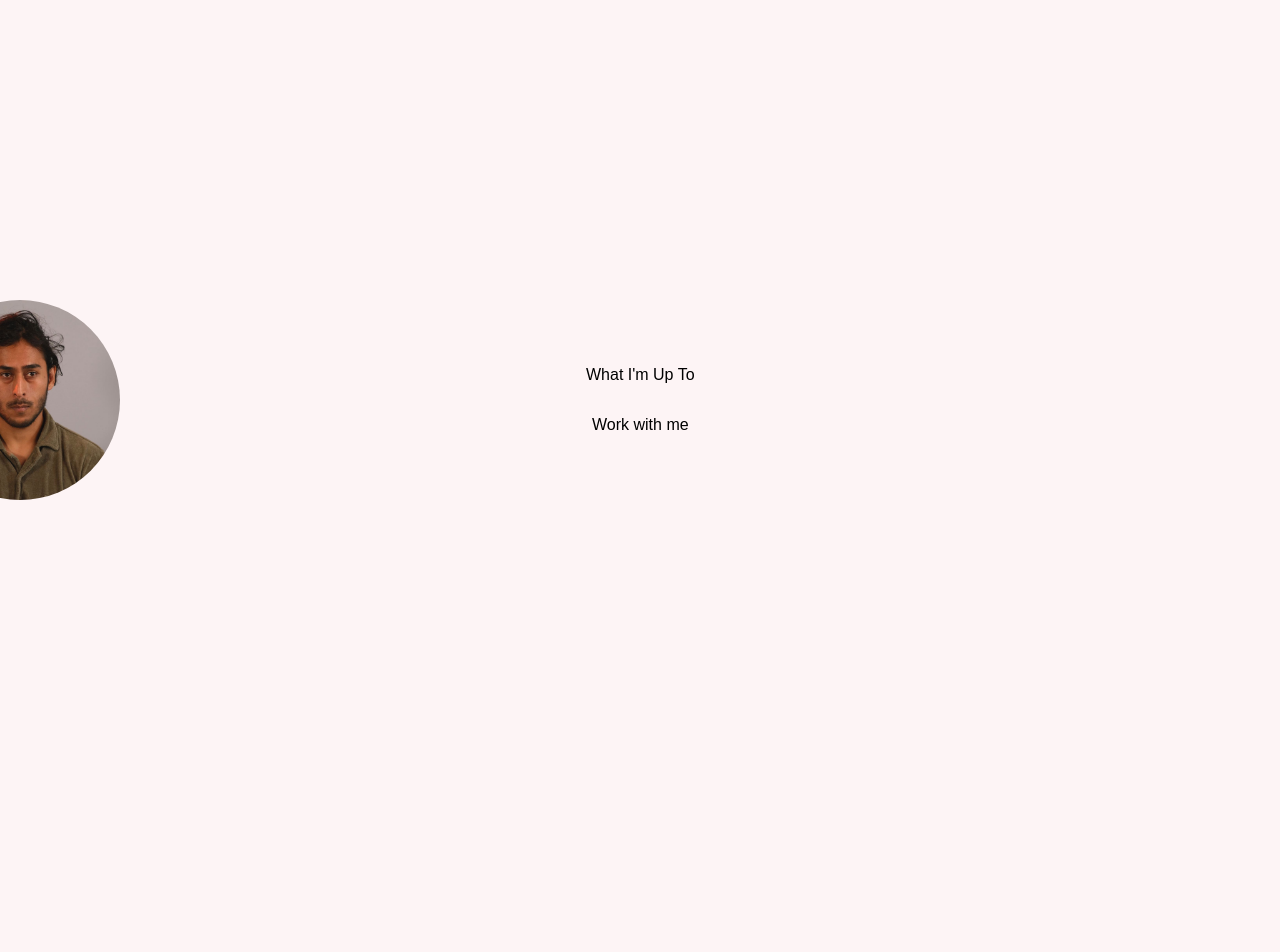
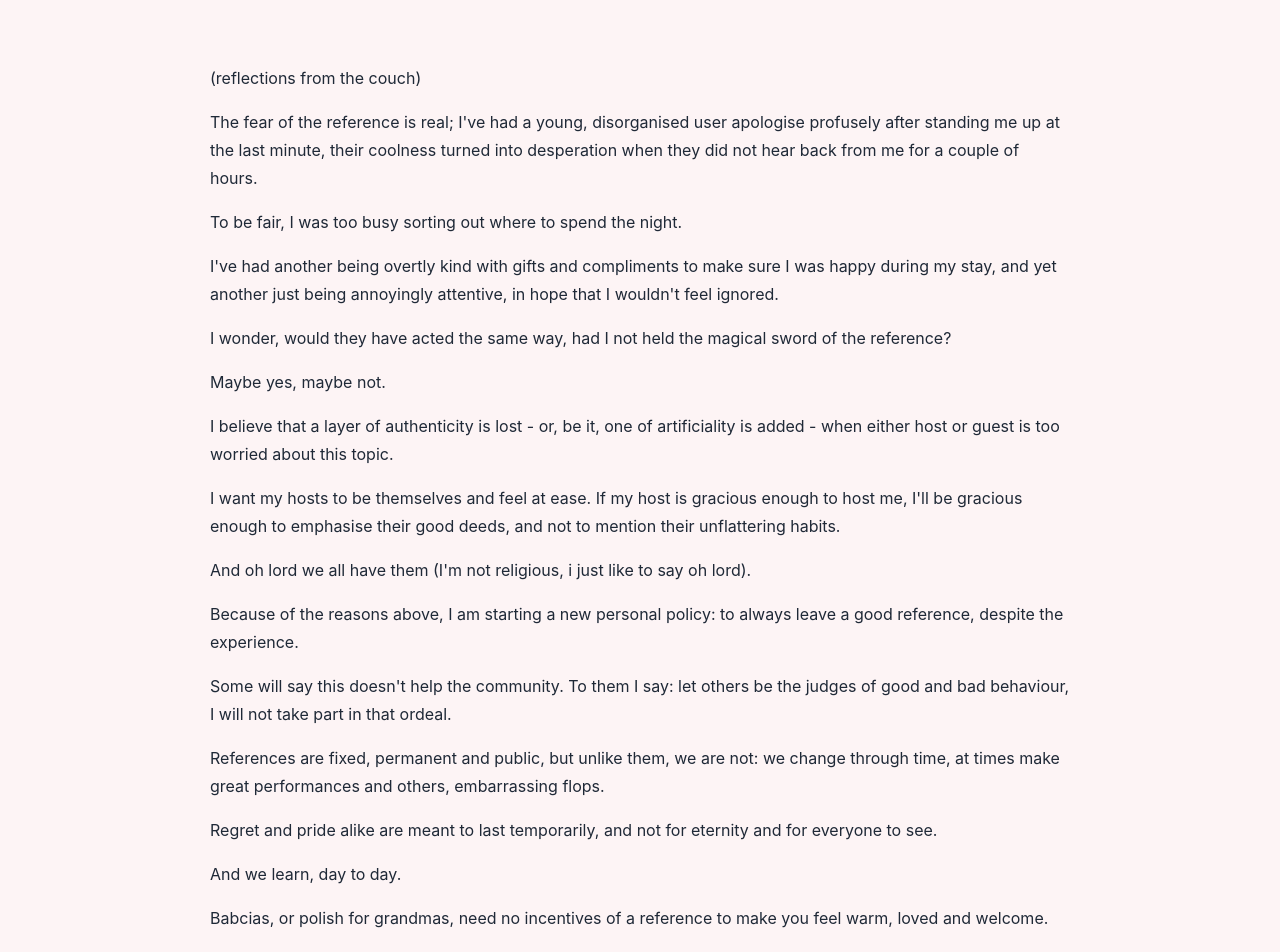
Before and after one commit to Wilfredoo/personal3.0, a React (Create React App) app: page /the-babcia-policy in a window 1280 px wide. Before the commit this address led to /. Shown: the top 952 px of the page. Before the commit the page ends 800 px from the top, so only its background shows below. Built offline with nearby package versions, Linux system fonts and the light colour scheme; a web font is replaced by a local one.

Commit message:
babcia policy

```diff
--- /dev/null
+++ b/src/components/TheBabciaPolicy.js
@@ -0,0 +1,102 @@
+import React from "react";
+
+const pageStyle = {
+  maxWidth: "860px",
+  margin: "0 auto",
+  padding: "48px 20px 64px",
+  lineHeight: 1.75,
+  color: "#1f2937",
+  fontFamily: "-apple-system, BlinkMacSystemFont, 'Segoe UI', sans-serif",
+};
+
+const titleStyle = {
+  fontSize: "2rem",
+  marginBottom: "1.25rem",
+};
+
+function TheBabciaPolicy() {
+  return (
+    <main style={pageStyle}>
+
+      <p>(reflections from the couch)</p>
+
+      <p>
+        The fear of the reference is real; I&apos;ve had a young, disorganised
+        user apologise profusely after standing me up at the last minute,
+        their coolness turned into desperation when they did not hear back from
+        me for a couple of hours.
+
+      </p>
+          <p>
+
+        To be fair, I was too busy sorting out where to spend the night.
+      </p>
+          <p>
+       I&apos;ve had another being overtly kind with gifts and compliments to
+        make sure I was happy during my stay, and yet another just being
+        annoyingly attentive, in hope that I wouldn&apos;t feel ignored.
+      </p>
+
+      <p>
+        I wonder, would they have acted the same way, had I not held the magical
+        sword of the reference?
+      </p>
+
+      <p>Maybe yes, maybe not.</p>
+
+      <p>
+        I believe that a layer of authenticity is lost - or, be it, one of
+        artificiality is added - when either host or guest is too worried about
+        this topic.
+      </p>
+
+      <p>
+        I want my hosts to be themselves and feel at ease. If my host is
+        gracious enough to host me, I&apos;ll be gracious enough to emphasise their
+        good deeds, and not to mention their unflattering habits.
+      </p>
+
+      <p>
+        And oh lord we all have them (I&apos;m not religious, i just like to say oh
+        lord).
+      </p>
+
+      <p>
+        Because of the reasons above, I am starting a new personal policy: to
+        always leave a good reference, despite the experience.
+      </p>
+
+      <p>
+        Some will say this doesn&apos;t help the community. To them I say: let
+        others be the judges of good and bad behaviour, I will not take part in
+        that ordeal.
+      </p>
+
+      <p>
+        References are fixed, permanent and public, but unlike them, we are not:
+        we change through time, at times make great performances and others,
+        embarrassing flops.
+      </p>
+
+      <p>
+        Regret and pride alike are meant to last temporarily, and not for
+        eternity and for everyone to see.
+      </p>
+
+      <p>And we learn, day to day.</p>
+
+      <p>
+        Babcias, or polish for grandmas, need no incentives of a reference to
+        make you feel warm, loved and welcome.
+      </p>
+
+      <p>So why should we?</p>
+
+      <p>
+        <em>9th March of 2026</em>
+      </p>
+    </main>
+  );
+}
+
+export default TheBabciaPolicy;
--- a/src/routes.js
+++ b/src/routes.js
@@ -22,6 +22,7 @@ import HostelParadisoSellSheet from './components/HostelParadisoSellsheet/Hostel
 import HealingIsForgetting from './components/HealingIsForgetting/HealingIsForgetting';
 import EmailProof from './components/EmailProof';
 import ReadShakespearePrivacyPolicy from './components/ReadShakespearePrivacyPolicy';
+import TheBabciaPolicy from './components/TheBabciaPolicy';
 
 const routes = [
     { path: "/", component: <Home /> },
@@ -31,6 +32,7 @@ const routes = [
     { path: "/healingisforgetting", component: <HealingIsForgetting /> },
     { path: "/emailproof", component: <EmailProof /> },
     { path: "/read-shakespeare-privacy-policy", component: <ReadShakespearePrivacyPolicy /> },
+    { path: "/the-babcia-policy", component: <TheBabciaPolicy /> },
 
     { path: "/film", component: <Film /> },
     { path: "/filmequipment", component: <FilmEquipment /> },
```
